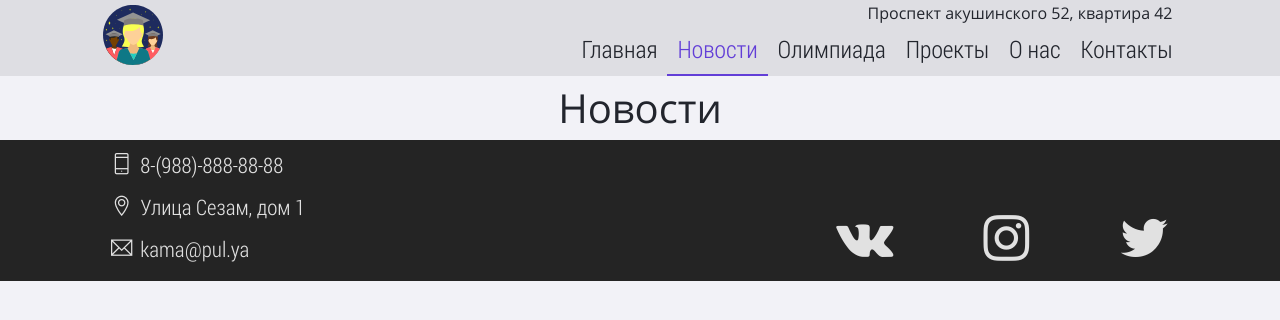
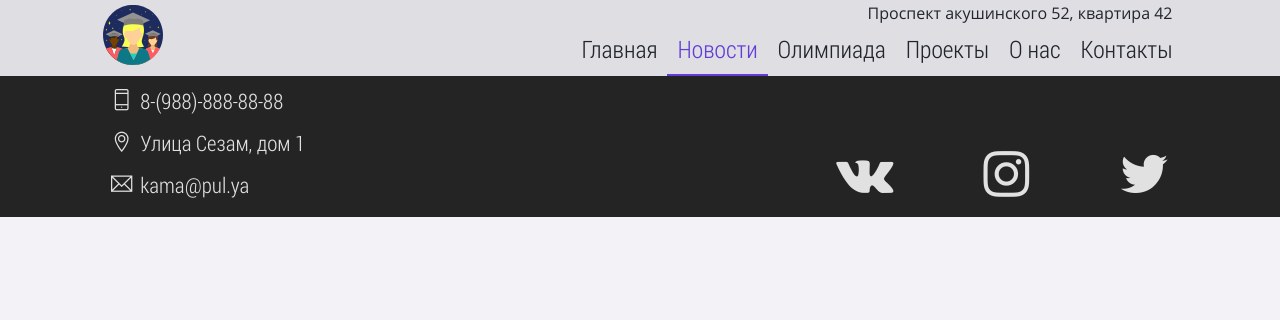
Before and after one commit to subher0/olympic-games-2018, a Django app: page /news in a window 1280 px wide. Shown: the top 320 px of the page. Run offline with Django 3.2, Linux system fonts and the light colour scheme; data that the repository does not hold is empty; some libraries are stand-ins or nearby versions.

Commit message:
Minor adjustments

```diff
--- a/main/templates/main/news.html
+++ b/main/templates/main/news.html
@@ -9,10 +9,7 @@
 {% endblock styles %}
 
 {% block content %}
-    <div class="container-fluid">
-        <div class="header">
-            <h2>Новости</h2>
-        </div>
+    <div class="container-fluids">
         <div class="card-deck">
             {% for news_item in news %}
                 {% include "main/elements/newsT.html" %}
```
Also changed, not shown: static/css/contacts.css (+6 -4 lines), static/css/news.css (line endings or trailing spaces), static/img/c01.png, static/img/c02.png, static/img/c03.png, static/img/c04.png.
